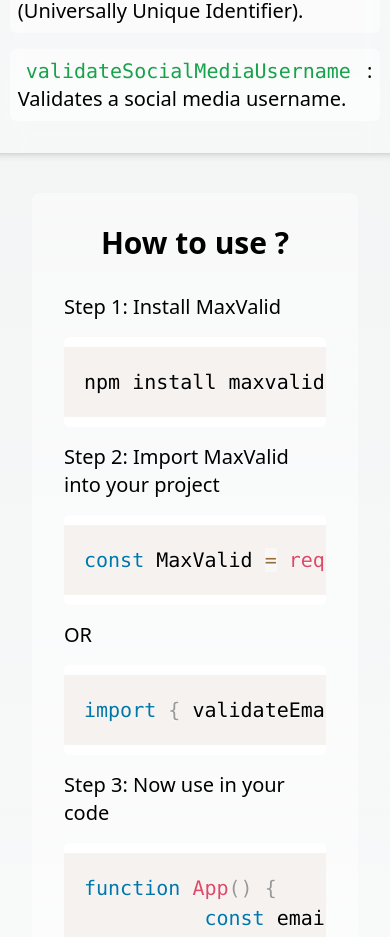
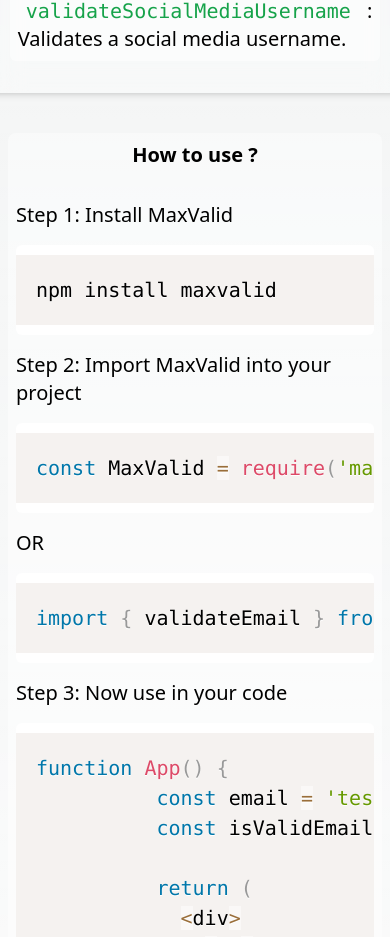
Before and after one commit to techMonowar/maxvalid, a Next.js app: page / in a window 390 px wide. Shown: the part 5030-5967 px from the top of the page. Built offline with nearby package versions, Linux system fonts and the light colour scheme.

Commit message:
responsivness

```diff
--- a/src/pages/index.js
+++ b/src/pages/index.js
@@ -96,7 +96,7 @@
 
 
 
-    <main className="flex  min-h-screen flex-col items-center justify-between lg:p-24 pt-20 p-8">
+    <main className="flex  min-h-screen flex-col items-center justify-between lg:p-24 pt-20 p-2">
       <div className="z-10 lg:w-full w-fit max-w-5xl items-center justify-between font-mono text-sm lg:flex">
         <p className="fixed left-0 top-0  flex  w-full justify-center border-b border-gray-300 bg-gradient-to-b from-zinc-200 pb-6 pt-8 backdrop-blur-2xl dark:border-neutral-400 dark:bg-zinc-400/30 dark:from-inherit lg:static lg:w-auto  lg:rounded-xl lg:border lg:bg-gray-200 lg:p-4 lg:dark:bg-zinc-300/30">
           Get started by&nbsp;
@@ -249,8 +249,8 @@
 
 
 
-<div id='how-to' className="mt-10 mb-30 flex bg-white/40 rounded-lg p-8 flex-col gap-4 text-xl  w-full">
-        <h1 className='text-center text-3xl font-bold mb-4'>How to use ?</h1>
+<div id='how-to' className="mt-10 mb-30 flex bg-white/40 rounded-lg p-2 flex-col gap-4 text-xl  w-full">
+        <h1 className='text-center text-xl font-bold mb-4'>How to use ?</h1>
         Step 1: Install MaxValid
         <div className='bg-white rounded-md'>
         <Codehighlight  language='javascript' code={`npm install maxvalid`} /></div>
```
